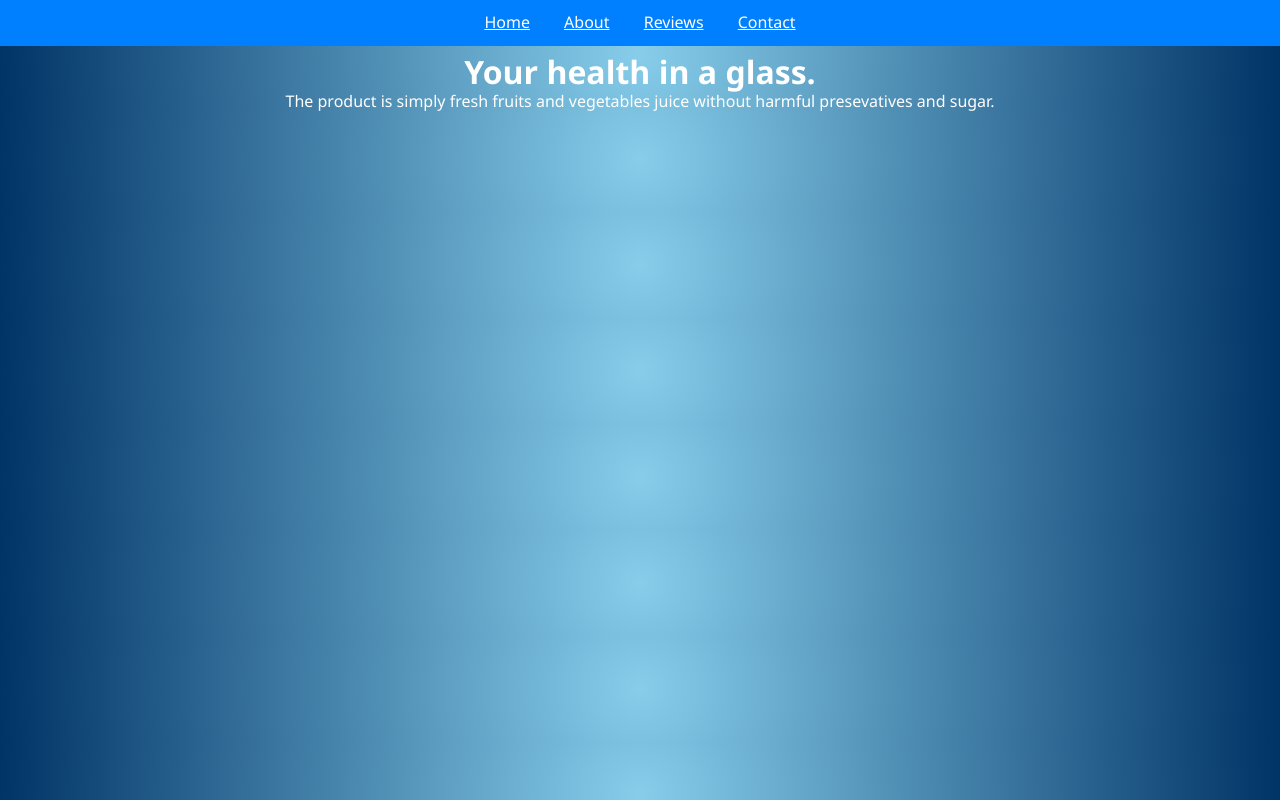
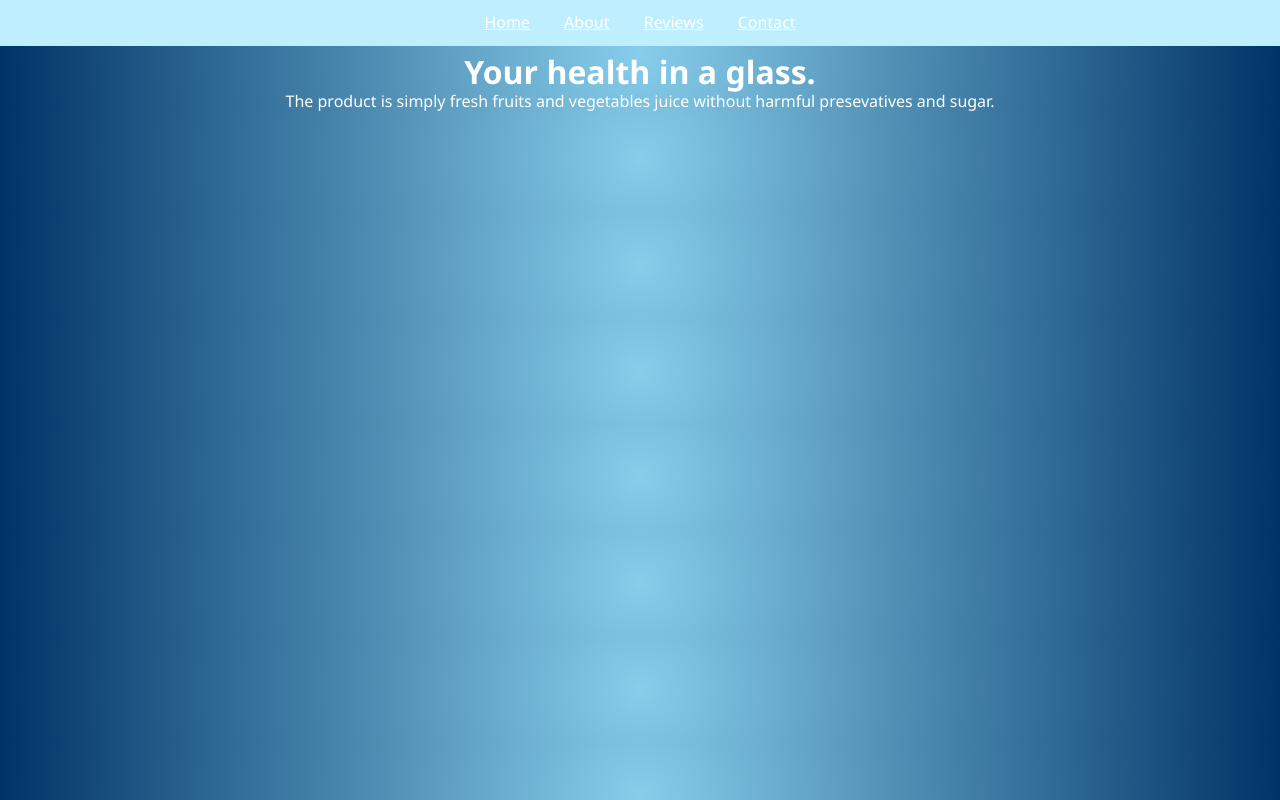
Before and after one commit to Beyond-Hydration/Water--The-Elixir-of-Life, a plain HTML site: page home.html in a window 1280 px wide. Drawn offline with Linux system fonts and the light colour scheme.

Commit message:
Update home.html

```diff
--- a/home.html
+++ b/home.html
@@ -4,7 +4,7 @@
   <title>Home</title>
 </head>
 <body>
-  <nav style="background:#007fff; padding:10px; text-align:center;">
+  <nav style="background:#bfefff; padding:10px; text-align:center;">
     <a href="index.html" style="color:white; margin:0 15px;">Home</a>
     <a href="about.html" style="color:white; margin:0 15px;">About</a>
     <a href="reviews.html" style="color:white; margin:0 15px;">Reviews</a>
```
